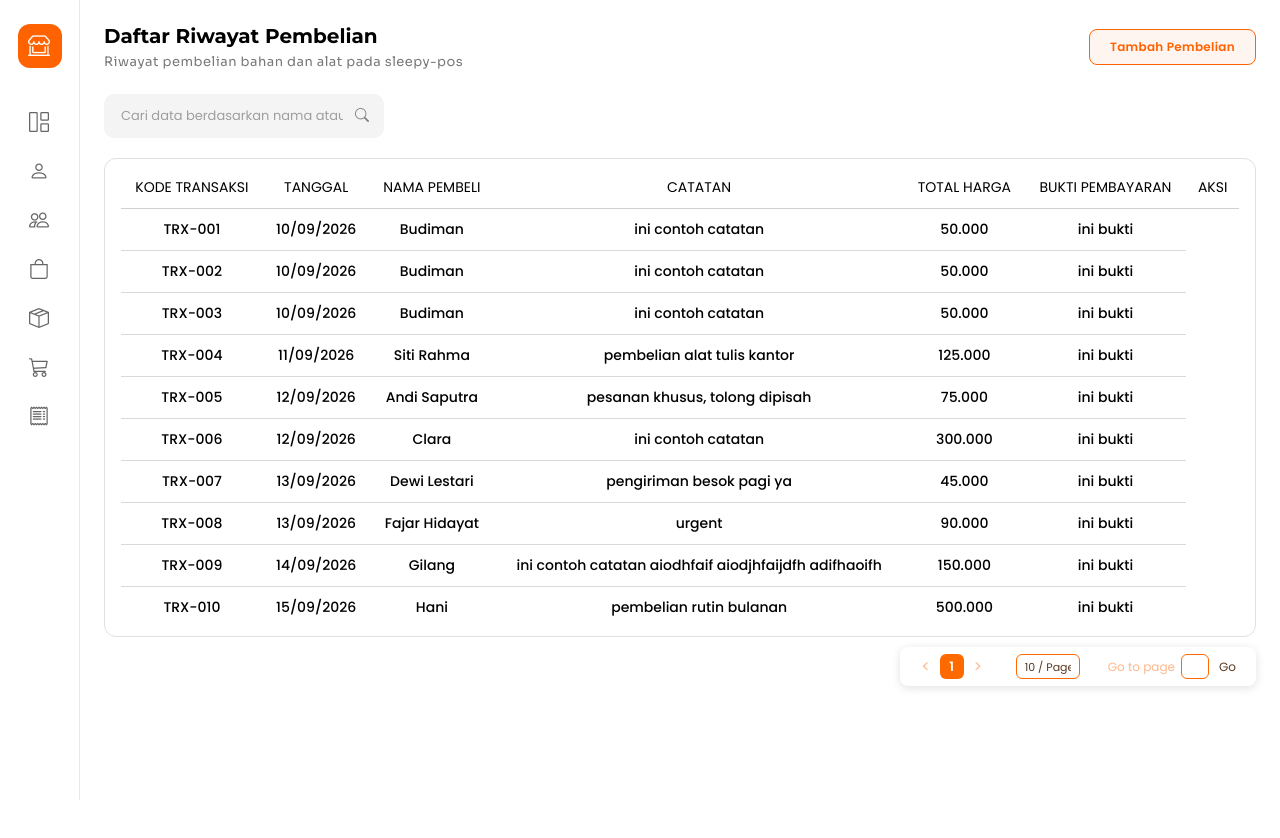
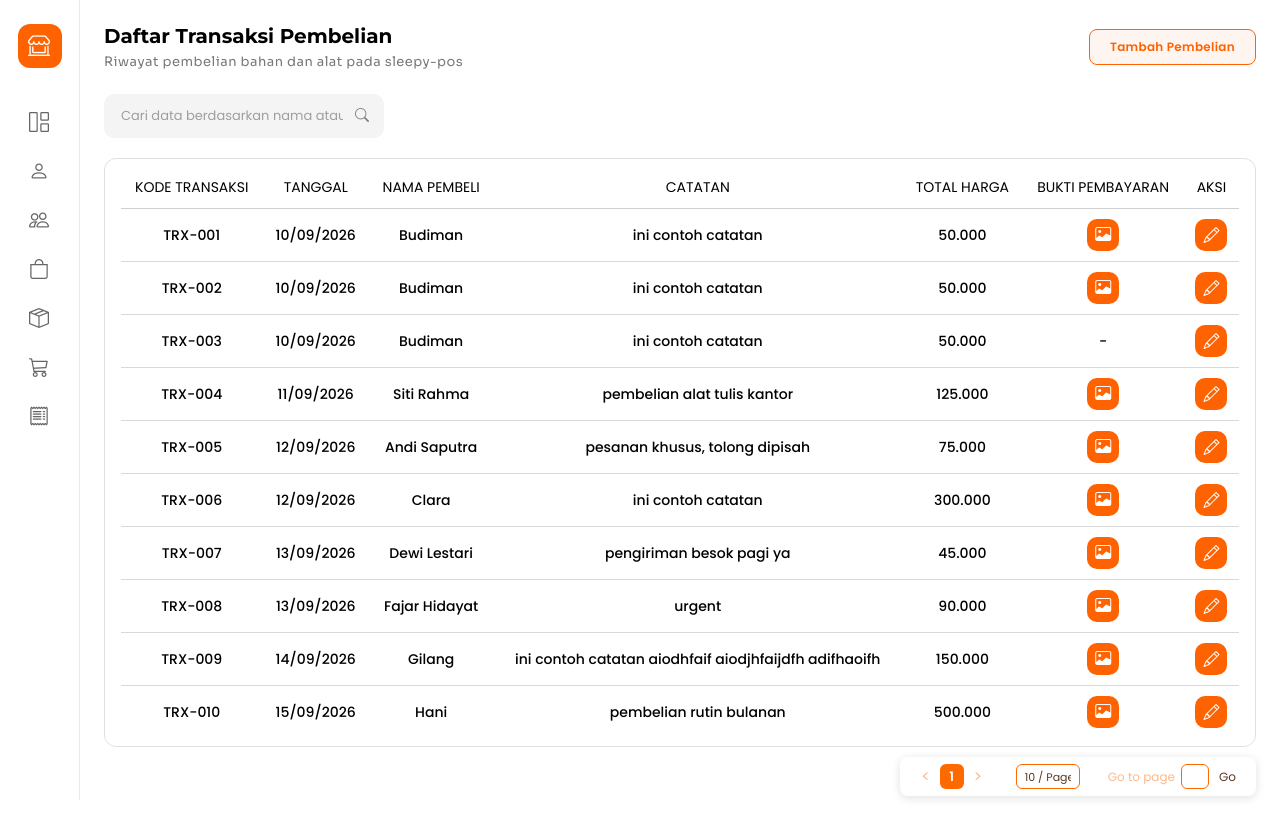
Before and after one commit to stpndrs/sleepypos-vue, a Vue app: page /purchases/edit/TRX-001 in a window 1280 px wide. Shown: the top 838 px of the page. Built offline with nearby package versions, Linux system fonts and the light colour scheme.

Commit message:
feat(purchases): add proof popup and row actions
- Show image button per row that opens payment proof in a teleported
  lightbox, with null placeholder fallback
- Add edit icon linking to the edit route with shared square button style
- Store proof image links in dummy data

```diff
--- a/src/pages/purchases/PurchasesView.vue
+++ b/src/pages/purchases/PurchasesView.vue
@@ -19,7 +19,7 @@ const purchasesData = ref([
         nama: 'Budiman',
         catatan: 'ini contoh catatan',
         total: '50.000',
-        bukti: 'ini bukti',
+        bukti: 'https://api-pos.fadhilahnaf.my.id/api/products/1/image',
     },
     {
         kode: 'TRX-002',
@@ -27,7 +27,7 @@ const purchasesData = ref([
         nama: 'Budiman',
         catatan: 'ini contoh catatan',
         total: '50.000',
-        bukti: 'ini bukti',
+        bukti: 'https://api-pos.fadhilahnaf.my.id/api/products/2/image',
     },
     {
         kode: 'TRX-003',
@@ -35,7 +35,7 @@ const purchasesData = ref([
         nama: 'Budiman',
         catatan: 'ini contoh catatan',
         total: '50.000',
-        bukti: 'ini bukti',
+        bukti: null,
     },
     {
         kode: 'TRX-004',
@@ -43,7 +43,7 @@ const purchasesData = ref([
         nama: 'Siti Rahma',
         catatan: 'pembelian alat tulis kantor',
         total: '125.000',
-        bukti: 'ini bukti',
+        bukti: 'https://api-pos.fadhilahnaf.my.id/api/products/3/image',
     },
     {
         kode: 'TRX-005',
@@ -51,7 +51,7 @@ const purchasesData = ref([
         nama: 'Andi Saputra',
         catatan: 'pesanan khusus, tolong dipisah',
         total: '75.000',
-        bukti: 'ini bukti',
+        bukti: 'https://api-pos.fadhilahnaf.my.id/api/products/4/image',
     },
     {
         kode: 'TRX-006',
@@ -59,7 +59,7 @@ const purchasesData = ref([
         nama: 'Clara',
         catatan: 'ini contoh catatan',
         total: '300.000',
-        bukti: 'ini bukti',
+        bukti: 'https://api-pos.fadhilahnaf.my.id/api/products/1/image',
     },
     {
         kode: 'TRX-007',
@@ -67,7 +67,7 @@ const purchasesData = ref([
         nama: 'Dewi Lestari',
         catatan: 'pengiriman besok pagi ya',
         total: '45.000',
-        bukti: 'ini bukti',
+        bukti: 'https://api-pos.fadhilahnaf.my.id/api/products/2/image',
     },
     {
         kode: 'TRX-008',
@@ -75,7 +75,7 @@ const purchasesData = ref([
         nama: 'Fajar Hidayat',
         catatan: 'urgent',
         total: '90.000',
-        bukti: 'ini bukti',
+        bukti: 'https://api-pos.fadhilahnaf.my.id/api/products/3/image',
     },
     {
         kode: 'TRX-009',
@@ -83,7 +83,7 @@ const purchasesData = ref([
         nama: 'Gilang',
         catatan: 'ini contoh catatan aiodhfaif aiodjhfaijdfh adifhaoifh',
         total: '150.000',
-        bukti: 'ini bukti',
+        bukti: 'https://api-pos.fadhilahnaf.my.id/api/products/4/image',
     },
     {
         kode: 'TRX-010',
@@ -91,7 +91,7 @@ const purchasesData = ref([
         nama: 'Hani',
         catatan: 'pembelian rutin bulanan',
         total: '500.000',
-        bukti: 'ini bukti',
+        bukti: 'https://api-pos.fadhilahnaf.my.id/api/products/1/image',
     },
 ]);
 
@@ -102,6 +102,16 @@ async function fetchData() {
     // jalankan semisal ada ada perubahan halaman
 }
 
+const proofUrl = ref(null);
+
+function openProof(url) {
+    proofUrl.value = url;
+}
+
+function closeProof() {
+    proofUrl.value = null;
+}
+
 watch([currentPage, perPage], fetchData, { immediate: true });
 </script>
 
@@ -109,7 +119,7 @@ watch([currentPage, perPage], fetchData, { immediate: true });
     <div class="page">
         <section class="page-header">
             <div class="page-identity">
-                <h1 class="page-title">Daftar Riwayat Pembelian</h1>
+                <h1 class="page-title">Daftar Transaksi Pembelian</h1>
                 <p class="page-description">Riwayat pembelian bahan dan alat pada sleepy-pos</p>
             </div>
             <div class="page-action">
@@ -135,7 +145,33 @@ watch([currentPage, perPage], fetchData, { immediate: true });
                         'AKSI',
                     ]"
                     :items="purchasesData"
-                />
+                >
+                    <template #cell-bukti="{ row }">
+                        <div class="action-buttons">
+                            <button
+                                v-if="row.bukti"
+                                type="button"
+                                class="edit-icon proof-btn"
+                                aria-label="Lihat bukti pembayaran"
+                                @click="openProof(row.bukti)"
+                            >
+                                <i class="bi bi-image"></i>
+                            </button>
+                            <span v-else>-</span>
+                        </div>
+                    </template>
+                    <template #aksi="{ row }">
+                        <div class="action-buttons">
+                            <router-link
+                                :to="{ name: 'edit-purchases-view', params: { id: row.kode } }"
+                                class="edit-icon"
+                                aria-label="Edit pembelian"
+                            >
+                                <i class="bi bi-pencil"></i>
+                            </router-link>
+                        </div>
+                    </template>
+                </ObjectTable>
             </section>
         </section>
         <section class="page-footer">
@@ -147,6 +183,22 @@ watch([currentPage, perPage], fetchData, { immediate: true });
                 />
             </div>
         </section>
+
+        <Teleport to="body">
+            <div v-if="proofUrl" class="proof-overlay" @click.self="closeProof">
+                <div class="proof-modal">
+                    <button
+                        type="button"
+                        class="proof-close"
+                        aria-label="Tutup"
+                        @click="closeProof"
+                    >
+                        &times;
+                    </button>
+                    <img :src="proofUrl" alt="Bukti pembayaran" />
+                </div>
+            </div>
+        </Teleport>
     </div>
 </template>
 
@@ -173,6 +225,82 @@ watch([currentPage, perPage], fetchData, { immediate: true });
     justify-content: flex-end;
 }
 
+.edit-icon {
+    display: flex;
+    align-items: center;
+    justify-content: center;
+    width: 32px;
+    height: 32px;
+    font-size: 16px;
+    border-radius: 10px;
+    color: #ffffff;
+    background-color: #ff6200;
+    text-decoration: none;
+    border: none;
+    padding: 0;
+    transition:
+        background-color 0.2s,
+        opacity 0.2s;
+}
+
+.edit-icon:hover {
+    background-color: #e05200;
+}
+
+.action-buttons {
+    display: flex;
+    align-items: center;
+    justify-content: center;
+    gap: 5px;
+}
+
+.proof-overlay {
+    position: fixed;
+    inset: 0;
+    background-color: rgba(0, 0, 0, 0.6);
+    display: flex;
+    align-items: center;
+    justify-content: center;
+    z-index: 1000;
+}
+
+.proof-modal {
+    position: relative;
+    background-color: #ffffff;
+    border-radius: 12px;
+    padding: 16px;
+    max-width: 80vw;
+    max-height: 80vh;
+}
+
+.proof-modal img {
+    display: block;
+    max-width: 76vw;
+    max-height: 74vh;
+    object-fit: contain;
+    border-radius: 8px;
+}
+
+.proof-close {
+    position: absolute;
+    top: -12px;
+    right: -12px;
+    width: 32px;
+    height: 32px;
+    border: none;
+    border-radius: 50%;
+    background-color: #ff6200;
+    color: #ffffff;
+    font-size: 20px;
+    line-height: 1;
+    cursor: pointer;
+    transition: background-color 0.2s;
+}
+
+.proof-close:hover {
+    background-color: #e05200;
+}
+
 @media (max-width: 991.98px) {
     .page-body .filters {
         flex-direction: column;
```
